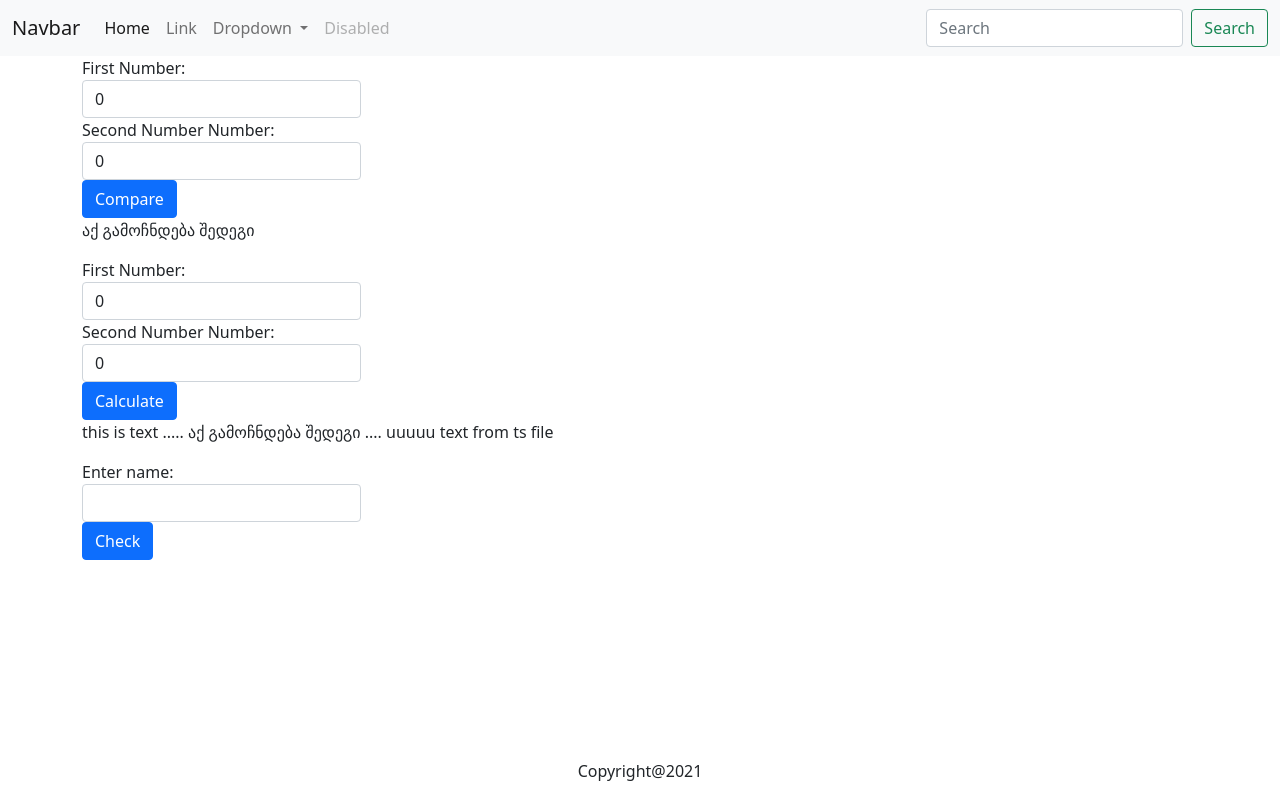
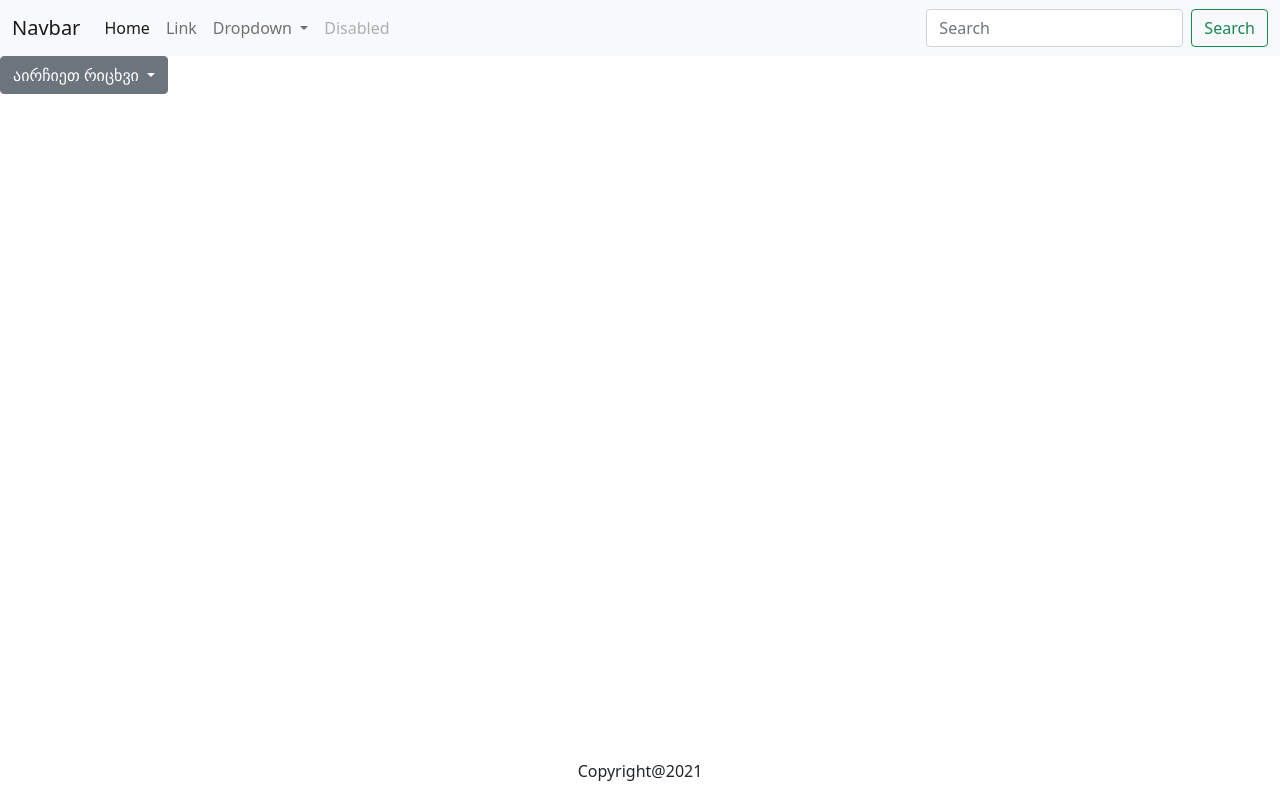
Before and after one commit to iEbanoidze/AngularProject, an Angular app: page / in a window 1280 px wide. Built offline with nearby package versions, Linux system fonts and the light colour scheme.

Commit message:
new changes

```diff
--- a/package.json
+++ b/package.json
@@ -21,6 +21,7 @@
     "@angular/router": "~11.0.6",
     "bootstrap": "^5.0.0-beta1",
     "jquery": "^3.5.1",
+    "popper.js": "^1.16.1",
     "rxjs": "~6.6.0",
     "tslib": "^2.0.0",
     "zone.js": "~0.10.2"
--- a/src/app/app.module.ts
+++ b/src/app/app.module.ts
@@ -12,6 +12,7 @@ import { SwitchExampleComponent } from './switch-example/switch-example.componen
 import { MyCardComponent } from './my-card/my-card.component';
 import { NumbersCheckComponent } from './numbers-check/numbers-check.component';
 import { MyCalculatorComponent } from './my-calculator/my-calculator.component';
+import { MyDropdownComponent } from './my-dropdown/my-dropdown.component';
 
 @NgModule({
   declarations: [
@@ -24,7 +25,8 @@ import { MyCalculatorComponent } from './my-calculator/my-calculator.component';
     SwitchExampleComponent,
     MyCardComponent,
     NumbersCheckComponent,
-    MyCalculatorComponent
+    MyCalculatorComponent,
+    MyDropdownComponent
   ],
   imports: [
     BrowserModule,
--- a/src/app/home/home.component.html
+++ b/src/app/home/home.component.html
@@ -1,7 +1,7 @@
-
+<app-my-dropdown></app-my-dropdown>
 <!--<app-my-card></app-my-card>-->
-<app-numbers-check></app-numbers-check>
-<app-my-calculator></app-my-calculator>
+<!--<app-numbers-check></app-numbers-check>
+<app-my-calculator></app-my-calculator>-->
 <!--<nav aria-label="breadcrumb">
     <ol class="breadcrumb">
       <li class="breadcrumb-item active" aria-current="page">Home</li>
--- /dev/null
+++ b/src/app/my-dropdown/my-dropdown.component.html
@@ -0,0 +1,11 @@
+<div class="dropdown">
+    <button class="btn btn-secondary dropdown-toggle" type="button" id="dropdownMenuButton" data-bs-toggle="dropdown" aria-expanded="false">
+      აირჩიეთ რიცხვი
+    </button>
+    <ul class="dropdown-menu" aria-labelledby="dropdownMenuButton">
+      <li><a class="dropdown-item" href="#">5</a></li>
+      <li><a class="dropdown-item" href="#">10</a></li>
+      <li><a class="dropdown-item" href="#">15</a></li>
+      <li><a class="dropdown-item" href="#">15</a></li>
+    </ul>
+  </div>
--- /dev/null
+++ b/src/app/my-dropdown/my-dropdown.component.ts
@@ -0,0 +1,15 @@
+import { Component, OnInit } from '@angular/core';
+
+@Component({
+  selector: 'app-my-dropdown',
+  templateUrl: './my-dropdown.component.html',
+  styleUrls: ['./my-dropdown.component.css']
+})
+export class MyDropdownComponent implements OnInit {
+
+  constructor() { }
+
+  ngOnInit(): void {
+  }
+
+}
--- a/src/index.html
+++ b/src/index.html
@@ -11,3 +11,5 @@
   <app-root></app-root>
 </body>
 </html>
+<script src="https://cdn.jsdelivr.net/npm/@popperjs/core@2.5.4/dist/umd/popper.min.js" integrity="sha384-q2kxQ16AaE6UbzuKqyBE9/u/KzioAlnx2maXQHiDX9d4/zp8Ok3f+M7DPm+Ib6IU" crossorigin="anonymous"></script>
+<script src="https://cdn.jsdelivr.net/npm/bootstrap@5.0.0-beta1/dist/js/bootstrap.min.js" integrity="sha384-pQQkAEnwaBkjpqZ8RU1fF1AKtTcHJwFl3pblpTlHXybJjHpMYo79HY3hIi4NKxyj" crossorigin="anonymous"></script>
```
Also changed, not shown: src/app/my-dropdown/my-dropdown.component.css (added), 2 other files (tests, documents, lock files or other folders).
